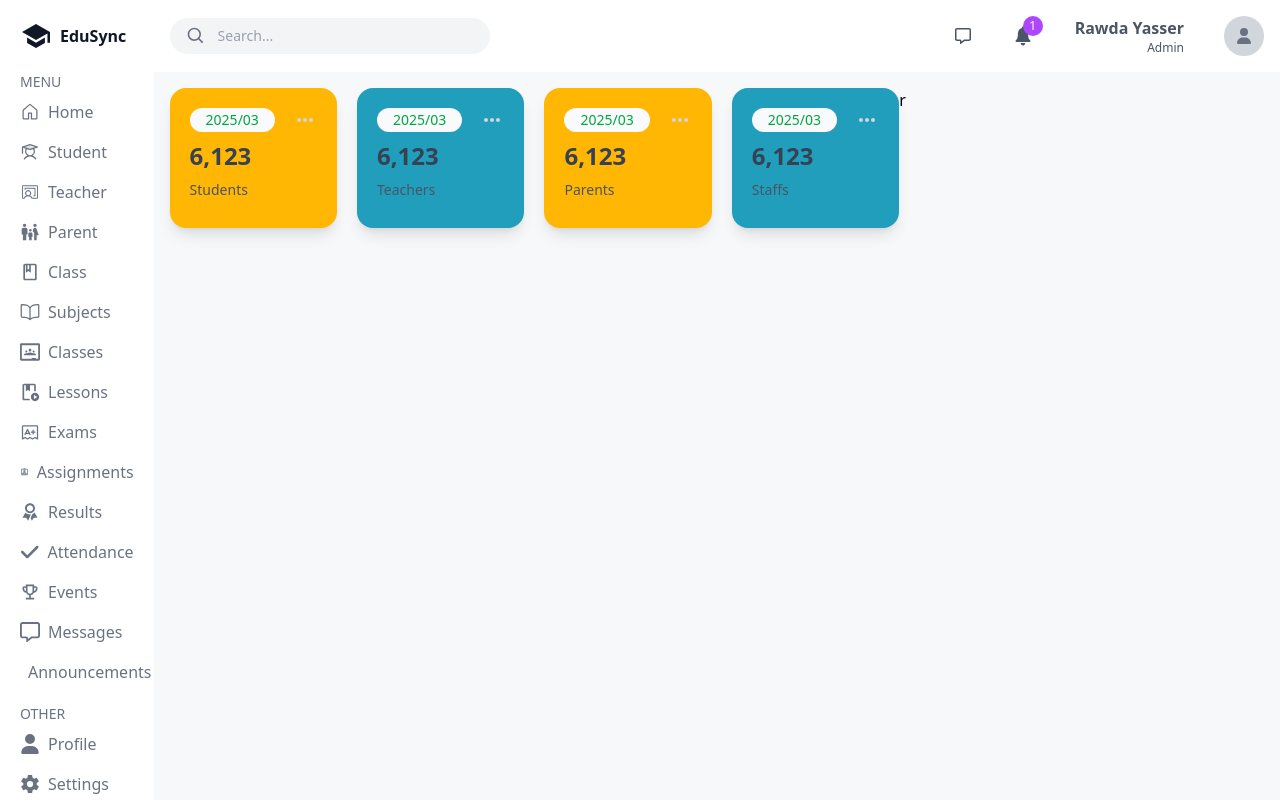
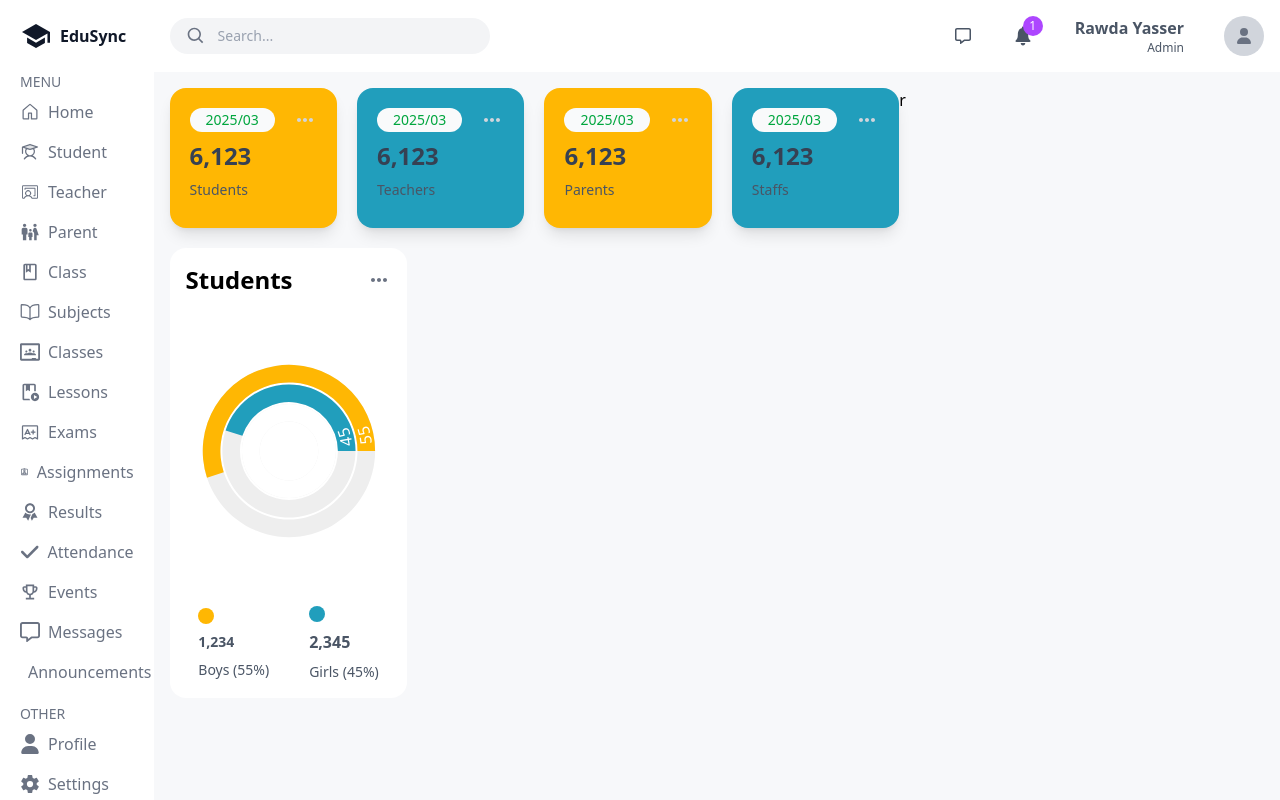
Before and after one commit to rawdaymohamed/edu-sync, a Next.js app: page /admin in a window 1280 px wide. Built offline with nearby package versions, Linux system fonts and the light colour scheme.

Commit message:
Feat: Add animated radial chart using recharts

```diff
--- a/package.json
+++ b/package.json
@@ -12,7 +12,8 @@
     "next": "15.2.1",
     "react": "^19.0.0",
     "react-dom": "^19.0.0",
-    "react-icons": "^5.5.0"
+    "react-icons": "^5.5.0",
+    "recharts": "^2.15.1"
   },
   "devDependencies": {
     "@eslint/eslintrc": "^3",
--- a/src/app/(dashboard)/admin/page.tsx
+++ b/src/app/(dashboard)/admin/page.tsx
@@ -1,16 +1,31 @@
+import React from "react";
+import CountChart from "@/app/components/CountChart";
 import UserCard from "@/app/components/UserCard";
-import React from "react";
 
 const AdminPage = () => {
   return (
     <div className="flex flex-col md:flex-row p-4">
       {/* Left */}
-      <div className="lg:w-2/3 flex flex-wrap gap-5   ">
-        <UserCard type="student" />
-        <UserCard type="teacher" />
-        <UserCard type="parent" />
-        <UserCard type="staff" />
+      <div className="lg:w-2/3 flex flex-col gap-5">
+        <div className=" flex flex-wrap gap-5  ">
+          <UserCard type="student" />
+          <UserCard type="teacher" />
+          <UserCard type="parent" />
+          <UserCard type="staff" />
+        </div>
+        {/* Middle Charts */}
+        <div className="flex flex-col lg:flex-row gap-4">
+          {/* Count chart */}
+          <div className="w-full lg:w-1/3 h-[450px]">
+            <CountChart />
+          </div>
+          {/* Attendance chart */}
+          <div className="w-full lg:w-2/3 h-[450px]"></div>
+        </div>
+        {/* Bottom Chart */}
+        <div></div>
       </div>
+
       {/* Right */}
       <div className="lg:w-1/3">r</div>
     </div>
--- /dev/null
+++ b/src/app/components/CountChart.tsx
@@ -0,0 +1,73 @@
+"use client";
+import React from "react";
+import { MdMoreHoriz } from "react-icons/md";
+import {
+  RadialBarChart,
+  RadialBar,
+  Legend,
+  ResponsiveContainer,
+} from "recharts";
+
+const data = [
+  {
+    name: "Total",
+    count: 100,
+    fill: "#fff",
+  },
+  {
+    name: "Girls",
+    count: 45,
+    fill: "#219ebc",
+  },
+  {
+    name: "Boys",
+    count: 55,
+    fill: "#ffb703",
+  },
+];
+
+const CountChart = () => {
+  return (
+    <div className="bg-white rounded-2xl w-full h-full p-4 flex flex-col gap-5">
+      {/* Title */}
+      <div className="flex items-center justify-between">
+        <h1 className="text-2xl font-bold">Students</h1>
+        <MdMoreHoriz className="size-6 text-gray-500 cursor-pointer" />
+      </div>
+      {/* Chart */}
+      <div className="w-full h-[75%]">
+        <ResponsiveContainer>
+          <RadialBarChart
+            cx="50%"
+            cy="50%"
+            innerRadius="40%"
+            outerRadius="100%"
+            barSize={24}
+            data={data}
+          >
+            <RadialBar
+              label={{ position: "insideStart", fill: "#fff" }}
+              background
+              dataKey="count"
+            />
+          </RadialBarChart>
+        </ResponsiveContainer>
+      </div>
+      {/* Bottom */}
+      <div className="flex gap-10 justify-center items-center text-gray-600">
+        <div className="flex flex-col gap-2">
+          <div className="bg-[#ffb703] size-4 rounded-full" />
+          <h2 className="text-sm font-bold">1,234</h2>
+          <h2 className="text-sm font-light">Boys (55%)</h2>
+        </div>
+        <div className="flex flex-col gap-2">
+          <div className="bg-[#219ebc]  size-4 rounded-full" />
+          <p className="font-bold">2,345</p>
+          <h2 className="text-sm font-light">Girls (45%)</h2>
+        </div>
+      </div>
+    </div>
+  );
+};
+
+export default CountChart;
```
Also changed, not shown: 1 other file (tests, documents, lock files or other folders).
